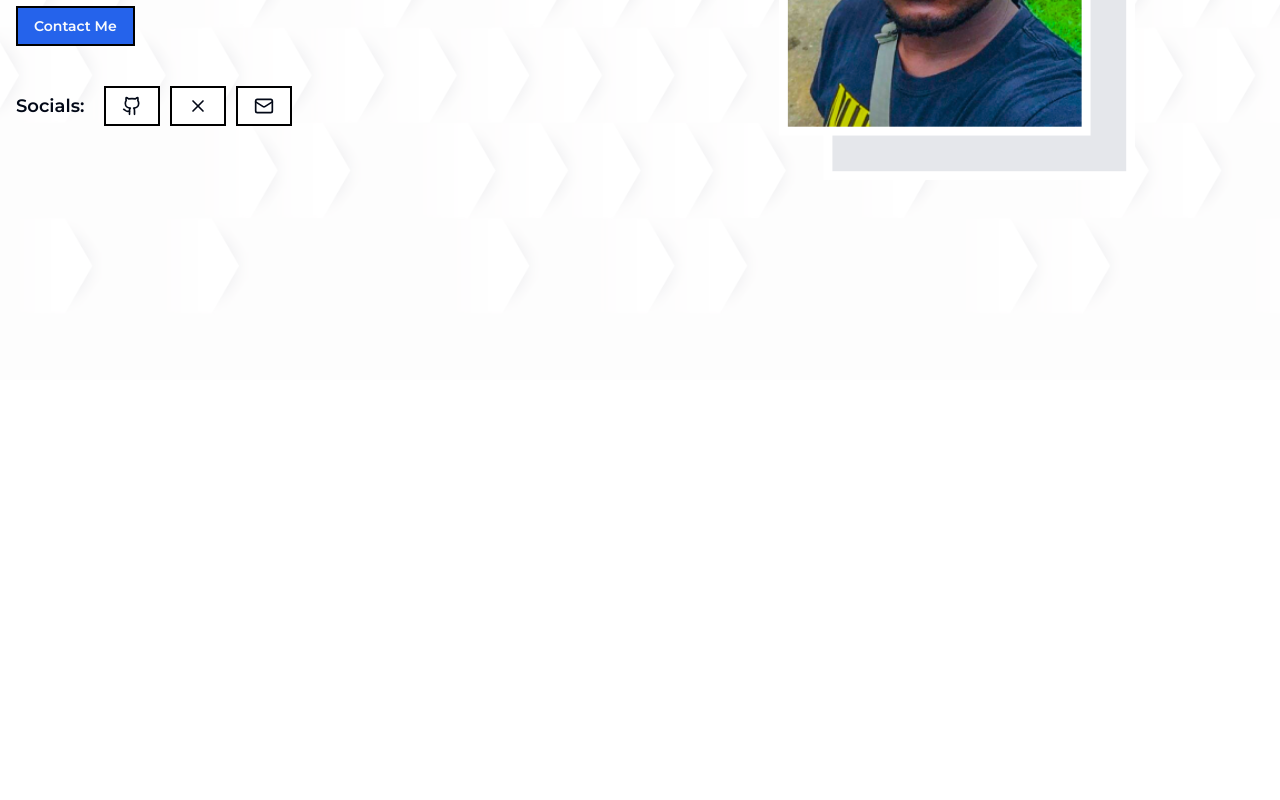
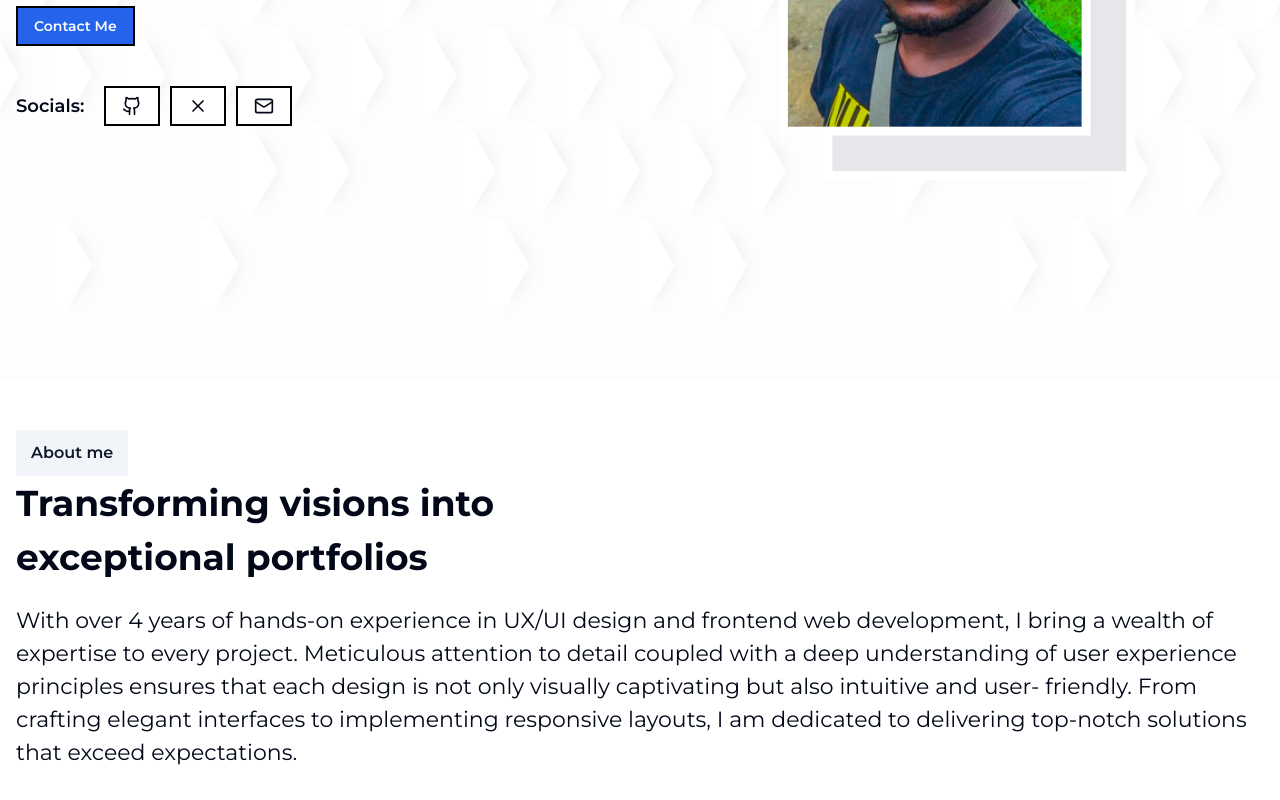
Before and after one commit to taiwonaf/My-portfolio, a Next.js app: page / in a window 1280 px wide. Shown: the part 420-1220 px from the top of the page. Before the commit the page ends 800 px from the top, so only its background shows below. Built offline with nearby package versions, Linux system fonts and the light colour scheme.

Commit message:
feat: udpate

```diff
--- a/src/components/global/index.tsx
+++ b/src/components/global/index.tsx
@@ -1,2 +1,4 @@
 export { default as ModeToggle } from "./mode-toggle";
 export { default as SectionContainer } from "./section-container";
+export { default as SectionTitle } from "./section-title";
+export { default as SectionDescription } from "./section-description"
--- a/src/components/global/layouts/landing/nav/index.tsx
+++ b/src/components/global/layouts/landing/nav/index.tsx
@@ -7,6 +7,7 @@ import { Button } from "@/components/ui/button";
 import NavItem from "./NavItem";
 import { ModeToggle } from "@/components/global";
 import { Separator } from "@/components/ui/separator";
+import Link from "next/link";
 
 const navigation = [
   { name: "Home", href: "#" },
@@ -62,9 +63,9 @@ const LandingNav = () => {
         open={mobileMenuOpen}
         onClose={setMobileMenuOpen}
       >
-        <div className="fixed inset-0 z-10" />
-        <Dialog.Panel className="fixed inset-y-0 right-0 z-10 w-full overflow-y-auto bg-white px-6 py-6 sm:max-w-sm sm:ring-1 sm:ring-gray-900/10">
-          <div className="flex items-center gap-x-6">
+        <div className="fixed inset-0 z-[100000]" />
+        <Dialog.Panel className="fixed inset-y-0 right-0 z-10 w-full overflow-y-auto bg:white dark:bg-background px-6 py-6 sm:max-w-sm sm:ring-1 sm:ring-gray-900/10">
+          {/* <div className="flex items-center gap-x-6">
             <a href="#" className="-m-1.5 p-1.5">
               <span className="sr-only">Your Company</span>
               <img
@@ -87,24 +88,24 @@ const LandingNav = () => {
               <span className="sr-only">Close menu</span>
               <XMarkIcon className="h-6 w-6" aria-hidden="true" />
             </button>
-          </div>
-          <div className="mt-6 flow-root">
+          </div> */}
+          <div className="mt-[100px] flow-root">
             <div className="-my-6 divide-y divide-gray-500/10">
               <div className="space-y-2 py-6">
                 {navigation.map((item) => (
-                  <a
+                  <Link
                     key={item.name}
                     href={item.href}
-                    className="-mx-3 block rounded-lg px-3 py-2 text-base font-semibold leading-7 text-gray-900 hover:bg-gray-50"
+                    className="-mx-3 block rounded-lg px-3 py-2 text-base font-semibold leading-7"
                   >
                     {item.name}
-                  </a>
+                  </Link>
                 ))}
               </div>
               <div className="py-6">
                 <a
                   href="#"
-                  className="-mx-3 block rounded-lg px-3 py-2.5 text-base font-semibold leading-7 text-gray-900 hover:bg-gray-50"
+                  className="-mx-3 block rounded-lg px-3 py-2.5 text-base font-semibold leading-7"
                 >
                   Log in
                 </a>
--- /dev/null
+++ b/src/components/global/section-description/index.tsx
@@ -0,0 +1,12 @@
+import React from "react";
+
+interface IProp {
+  className?: string;
+  children: React.ReactNode;
+}
+
+const index: React.FC<IProp> = ({ className, children }) => {
+  return <h2 className={`${className} text-[36px] font-bold`}>{children}</h2>;
+};
+
+export default index;
--- /dev/null
+++ b/src/components/global/section-title/index.tsx
@@ -0,0 +1,19 @@
+import { Badge } from "@/components/ui/badge";
+import React from "react";
+
+interface IProp {
+  title: string;
+}
+
+const index: React.FC<IProp> = ({ title }) => {
+  return (
+    <Badge
+      variant="secondary"
+      className="rounded-[0] py-[10px] px-[14px] text-[16px] backdrop-blur-md"
+    >
+      {title}
+    </Badge>
+  );
+};
+
+export default index;
--- a/src/components/index.tsx
+++ b/src/components/index.tsx
@@ -1,2 +1,3 @@
 export { default as LandingContainer } from "./landing";
 export { default as Socials } from "./socials";
+export { default as AboutMe } from "./landing/about";
--- /dev/null
+++ b/src/components/landing/about/index.tsx
@@ -0,0 +1,27 @@
+import {
+  SectionContainer,
+  SectionDescription,
+  SectionTitle,
+} from "@/components/global";
+
+const AboutMe = () => {
+  return (
+    <SectionContainer className="pt-[50px] pb-[100px]">
+      <SectionTitle title="About me" />
+      <SectionDescription className="max-w-[600px] w-full mb-[20px]">
+        Transforming visions into exceptional portfolios
+      </SectionDescription>
+      <p className="text-[22px] font-normal">
+        With over 4 years of hands-on experience in UX/UI design and frontend
+        web development, I bring a wealth of expertise to every project.
+        Meticulous attention to detail coupled with a deep understanding of user
+        experience principles ensures that each design is not only visually
+        captivating but also intuitive and user- friendly. From crafting elegant
+        interfaces to implementing responsive layouts, I am dedicated to
+        delivering top-notch solutions that exceed expectations.
+      </p>
+    </SectionContainer>
+  );
+};
+
+export default AboutMe;
--- a/src/components/landing/hero/index.tsx
+++ b/src/components/landing/hero/index.tsx
@@ -8,10 +8,10 @@ import React from "react";
 const Hero = () => {
   return (
     <SectionContainer bgImage={HeroBgImg}>
-      <div className="flex flex-col md:flex-row justify-center gap-[50px] sm:gap-[20px] md:justify-between items-center h-screen pt-[150px] pb-[150px]">
+      <div className="flex flex-col md:flex-row justify-center gap-[50px] sm:gap-[20px] md:justify-between items-center min-h-screen pt-[150px] pb-[150px]">
         <div className="md:flex-[0.5] order-2 md:order-1 text-center md:text-left">
           <div className="mb-[20px] flex flex-col gap-[10px] max-w-[550px]">
-            <h2 className="text-xl">Hi, I`&apos;`m</h2>
+            <h2 className="text-xl">Hi, I&apos;m</h2>
             <h1 className="text-5xl font-bold">Nafiu Taiwo Solomon</h1>
             <p className="text-lg">
               A passionate <span>Frontend Web developer</span> with 3 years
--- a/src/components/landing/index.tsx
+++ b/src/components/landing/index.tsx
@@ -1,10 +1,12 @@
 import React from "react";
 import Hero from "./hero";
+import AboutMe from "./about";
 
 const index = () => {
   return (
     <>
       <Hero />
+      <AboutMe />
     </>
   );
 };
--- /dev/null
+++ b/src/components/ui/badge.tsx
@@ -0,0 +1,36 @@
+import * as React from "react"
+import { cva, type VariantProps } from "class-variance-authority"
+
+import { cn } from "@/lib/utils"
+
+const badgeVariants = cva(
+  "inline-flex items-center rounded-full border px-2.5 py-0.5 text-xs font-semibold transition-colors focus:outline-none focus:ring-2 focus:ring-ring focus:ring-offset-2",
+  {
+    variants: {
+      variant: {
+        default:
+          "border-transparent bg-primary text-primary-foreground hover:bg-primary/80",
+        secondary:
+          "border-transparent bg-secondary text-secondary-foreground hover:bg-secondary/80",
+        destructive:
+          "border-transparent bg-destructive text-destructive-foreground hover:bg-destructive/80",
+        outline: "text-foreground",
+      },
+    },
+    defaultVariants: {
+      variant: "default",
+    },
+  }
+)
+
+export interface BadgeProps
+  extends React.HTMLAttributes<HTMLDivElement>,
+    VariantProps<typeof badgeVariants> {}
+
+function Badge({ className, variant, ...props }: BadgeProps) {
+  return (
+    <div className={cn(badgeVariants({ variant }), className)} {...props} />
+  )
+}
+
+export { Badge, badgeVariants }
```
